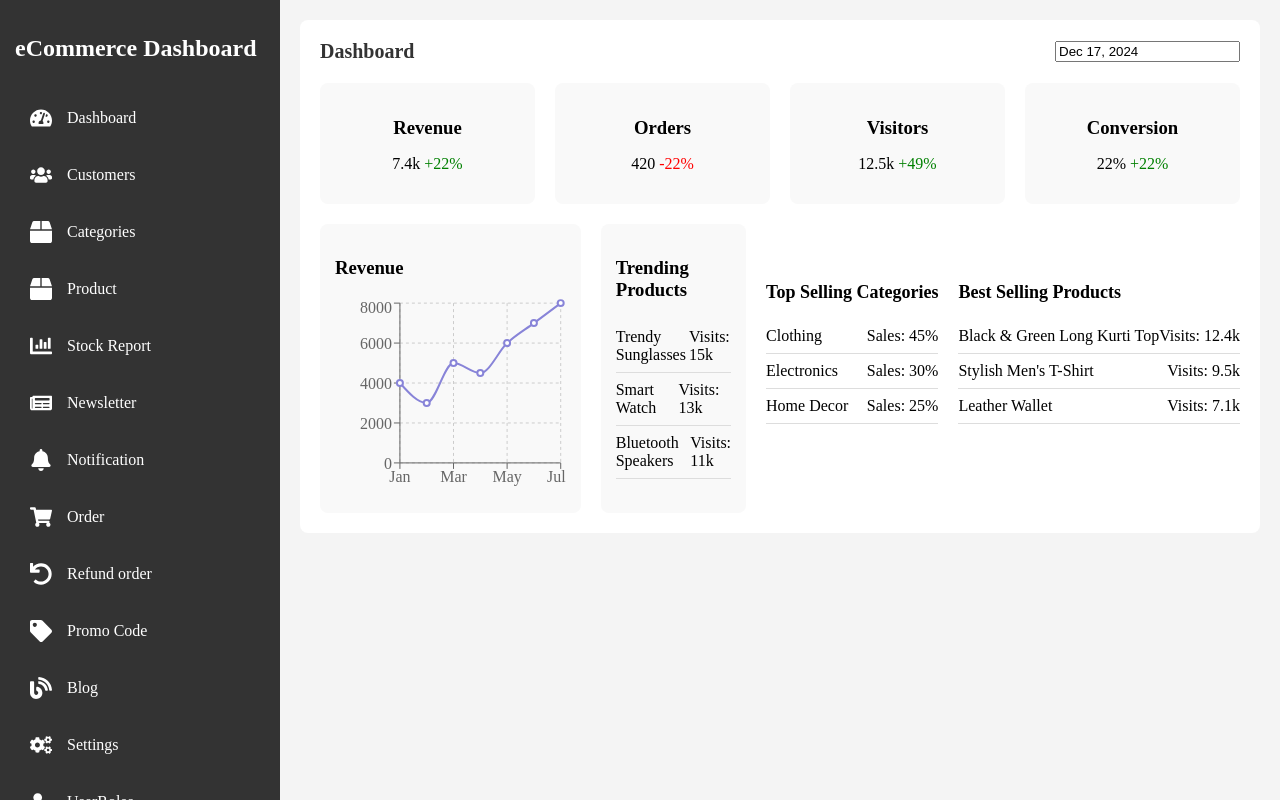
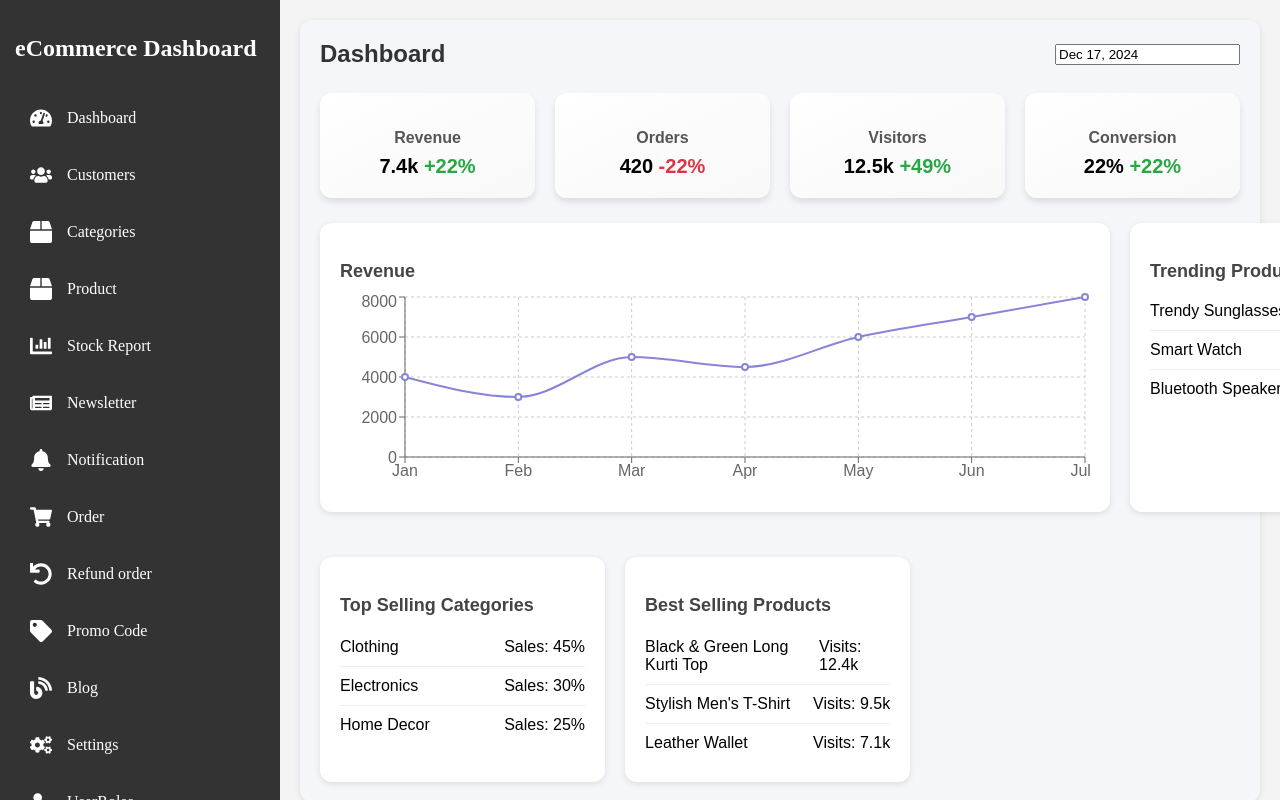
Before and after one commit to Rahulkannoujia123/admin-panel-ecommerce, a React (Create React App) app: page /dashboard in a window 1280 px wide. Built offline with nearby package versions, Linux system fonts and the light colour scheme.

Commit message:
admin panel

```diff
--- a/src/pages/dashboard/dashboard.css
+++ b/src/pages/dashboard/dashboard.css
@@ -1,42 +1,83 @@
+/* General Dashboard Styles */
 .dashboard {
-  background-color: #fff;
+  background: #f4f6f9;
   padding: 20px;
-  border-radius: 8px;
+  border-radius: 12px;
+  box-shadow: 0 2px 6px rgba(0, 0, 0, 0.1);
+  font-family: Arial, sans-serif;
 }
 
 header {
   display: flex;
   justify-content: space-between;
   align-items: center;
-  margin-bottom: 20px;
+  margin-bottom: 25px;
 }
 
+header h1 {
+  font-size: 24px;
+  color: #333;
+}
+
+header button {
+  background-color: #007bff;
+  color: #fff;
+  border: none;
+  padding: 8px 12px;
+  border-radius: 6px;
+  font-size: 14px;
+  cursor: pointer;
+  transition: background 0.3s;
+}
+
+header button:hover {
+  background-color: #0056b3;
+}
+
+/* Statistics Section */
 .stats {
   display: flex;
   gap: 20px;
-  margin-bottom: 20px;
+  margin-bottom: 25px;
+  flex-wrap: wrap;
 }
 
 .stat {
-  background-color: #f9f9f9;
-  padding: 15px;
-  border-radius: 8px;
+  background: linear-gradient(to bottom right, #ffffff, #f8f8f8);
+  box-shadow: 0 4px 6px rgba(0, 0, 0, 0.1);
+  padding: 20px;
+  border-radius: 12px;
   flex: 1;
   text-align: center;
+  transition: transform 0.3s, box-shadow 0.3s;
+}
+
+.stat:hover {
+  transform: translateY(-5px);
+  box-shadow: 0 6px 12px rgba(0, 0, 0, 0.15);
 }
 
 .stat h3 {
-  margin-bottom: 10px;
+  font-size: 16px;
+  color: #555;
+  margin-bottom: 8px;
+}
+
+.stat p {
+  font-size: 20px;
+  font-weight: bold;
+  margin: 0;
 }
 
 .stat .positive {
-  color: green;
+  color: #28a745;
 }
 
 .stat .negative {
-  color: red;
+  color: #dc3545;
 }
 
+/* Charts Section */
 .charts {
   display: flex;
   gap: 20px;
@@ -47,45 +88,67 @@ header {
   display: flex;
   gap: 20px;
   flex: 1;
-  justify-content: space-between;
 }
 
 .revenue-chart,
 .trending-products {
-  background-color: #f9f9f9;
-  padding: 15px;
-  border-radius: 8px;
+  background: #fff;
+  box-shadow: 0 2px 6px rgba(0, 0, 0, 0.1);
+  padding: 20px;
+  border-radius: 12px;
   flex: 1;
+  transition: box-shadow 0.3s;
+  width: 500px;
 }
 
 .revenue-chart {
-  flex: 2;
+  flex: 3; /* Increased width */
+  min-width: 60%; /* Prevent shrinking */
 }
 
 .trending-products {
   flex: 1;
 }
 
+.revenue-chart:hover,
+.trending-products:hover {
+  box-shadow: 0 6px 10px rgba(0, 0, 0, 0.15);
+}
+
+.revenue-chart h3,
+.trending-products h3 {
+  margin-bottom: 10px;
+  font-size: 18px;
+  color: #444;
+}
+
+/* Details Section */
 .details {
   display: flex;
   gap: 20px;
-  margin-top: 20px;
+  margin-top: 25px;
 }
 
 .top-selling,
 .best-selling {
-  margin-top: 20px;
+  background: #fff;
+  border-radius: 12px;
+  box-shadow: 0 2px 6px rgba(0, 0, 0, 0.1);
+  padding: 20px;
+  flex: 1;
 }
 
 .top-selling h3,
 .best-selling h3 {
   font-size: 18px;
-  margin-bottom: 10px;
+  color: #444;
+  margin-bottom: 12px;
 }
 
 .top-selling ul,
 .best-selling ul {
   list-style: none;
+  margin: 0;
   padding: 0;
 }
 
@@ -93,18 +156,75 @@ header {
 .best-selling li {
   display: flex;
   justify-content: space-between;
-  padding: 8px 0;
-  border-bottom: 1px solid #ddd;
+  padding: 10px 0;
+  border-bottom: 1px solid #eee;
+  transition: background-color 0.3s;
 }
 
+.top-selling li:hover,
+.best-selling li:hover {
+  background-color: #f8f8f8;
+}
+
+.top-selling li:last-child,
+.best-selling li:last-child {
+  border-bottom: none;
+}
+
+/* Trending Products */
 .trending-products ul {
   list-style: none;
+  margin: 0;
   padding: 0;
 }
 
 .trending-products li {
   display: flex;
   justify-content: space-between;
-  padding: 8px 0;
-  border-bottom: 1px solid #ddd;
+  padding: 10px 0;
+  border-bottom: 1px solid #eee;
+  transition: background-color 0.3s;
 }
+
+.trending-products li:hover {
+  background-color: #f8f8f8;
+}
+
+.trending-products li:last-child {
+  border-bottom: none;
+}
+
+/* Responsive Design */
+@media (max-width: 768px) {
+  .stats,
+  .charts,
+  .details {
+    flex-direction: column;
+  }
+
+  .stat,
+  .revenue-chart,
+  .trending-products {
+    flex: none;
+    width: 100%;
+  }
+}
+
+@media (max-width: 480px) {
+  header h1 {
+    font-size: 20px;
+  }
+
+  header button {
+    padding: 6px 10px;
+    font-size: 12px;
+  }
+
+  .stat h3 {
+    font-size: 14px;
+  }
+
+  .stat p {
+    font-size: 18px;
+  }
+}
--- /dev/null
+++ b/src/pages/stockreport/stockreport.css
@@ -0,0 +1,94 @@
+/* Container */
+.stock-report-container {
+    width: 90%;
+    margin: 20px auto;
+    font-family: "Poppins", sans-serif;
+  }
+
+  /* Title */
+  .stock-report-title {
+    text-align: center;
+    font-size: 28px;
+    font-weight: 600;
+    margin-bottom: 20px;
+    color: #333;
+  }
+
+  /* Search Container */
+  .search-container {
+    display: flex;
+    justify-content: flex-end;
+    margin-bottom: 15px;
+  }
+
+  .search-input {
+    padding: 8px 12px;
+    font-size: 14px;
+    border: 1px solid #ccc;
+    border-radius: 4px;
+    outline: none;
+    width: 250px;
+  }
+
+  /* Table */
+  .stock-report-table {
+    width: 100%;
+    border-collapse: collapse;
+    box-shadow: 0 4px 8px rgba(0, 0, 0, 0.1);
+    background-color: #fff;
+  }
+
+  .stock-report-table th,
+  .stock-report-table td {
+    padding: 10px 15px;
+    text-align: center;
+    border: 1px solid #ddd;
+  }
+
+  .stock-report-table th {
+    background-color: #4caf50;
+    color: white;
+  }
+
+  .stock-report-table tr:nth-child(even) {
+    background-color: #f9f9f9;
+  }
+
+  .stock-report-table tr:hover {
+    background-color: #e6f7ff;
+  }
+
+  .no-data {
+    text-align: center;
+    color: #888;
+    font-size: 16px;
+    padding: 20px;
+  }
+
+  /* Pagination */
+  .pagination-container {
+    display: flex;
+    justify-content: center;
+    align-items: center;
+    margin-top: 20px;
+  }
+
+  .pagination-container button {
+    padding: 6px 12px;
+    margin: 0 5px;
+    background-color: #4caf50;
+    color: white;
+    border: none;
+    border-radius: 4px;
+    cursor: pointer;
+  }
+
+  .pagination-container button:disabled {
+    background-color: #ccc;
+    cursor: not-allowed;
+  }
+
+  .pagination-container span {
+    font-size: 14px;
+    color: #333;
+  }
--- /dev/null
+++ b/src/pages/stockreport/stockreport.jsx
@@ -0,0 +1,107 @@
+import React, { useState } from "react";
+import "./stockreport.css";
+
+const StockReportList = () => {
+  const stockReports = [
+    { id: 1, productName: "Hariguru Fashion Womens Georgette Silk Foil Printed Gown (Multicolor)", hsnCode: "1234", totalSales: 200, available: 50 },
+    { id: 2, productName: "Ceremonial Print Nehru Jacket with Welt Pocket", hsnCode: "5678", totalSales: 150, available: 30 },
+    { id: 3, productName: "SkyTara Net Semi Stitched Anarkali Gown", hsnCode: "9101", totalSales: 300, available: 75 },
+    { id: 4, productName: "Siril Art Silk & Khadi Silk Multicolor & Off-White Color Saree with Blouse piece | sarees for Women| saree | sarees", hsnCode: "1121", totalSales: 100, available: 20 },
+    { id: 5, productName: "Floral Printed Casual Kurti", hsnCode: "1314", totalSales: 400, available: 40 },
+    { id: 6, productName: "Men's Plain Shirt", hsnCode: "1516", totalSales: 350, available: 80 },
+    { id: 7, productName: "Classic Cotton Saree", hsnCode: "1718", totalSales: 250, available: 30 },
+    { id: 8, productName: "Branded Silk Dupatta", hsnCode: "1910", totalSales: 320, available: 60 },
+    { id: 9, productName: "Rayon Printed Palazzo Pants", hsnCode: "2122", totalSales: 500, available: 90 },
+    { id: 10, productName: "Designer Anarkali Suit", hsnCode: "2324", totalSales: 600, available: 100 },
+    { id: 11, productName: "Handwoven Kanjeevaram Saree", hsnCode: "2526", totalSales: 700, available: 110 },
+    { id: 12, productName: "Ethnic Kurta for Men", hsnCode: "2728", totalSales: 450, available: 70 },
+  ];
+
+  const [search, setSearch] = useState("");
+  const [currentPage, setCurrentPage] = useState(1);
+  const itemsPerPage = 10;
+
+  // Search Filter Logic
+  const filteredReports = stockReports.filter((report) =>
+    report.productName.toLowerCase().includes(search.toLowerCase())
+  );
+
+  // Pagination Logic
+  const indexOfLastItem = currentPage * itemsPerPage;
+  const indexOfFirstItem = indexOfLastItem - itemsPerPage;
+  const currentItems = filteredReports.slice(indexOfFirstItem, indexOfLastItem);
+  const totalPages = Math.ceil(filteredReports.length / itemsPerPage);
+
+  const handleNextPage = () => {
+    if (currentPage < totalPages) setCurrentPage(currentPage + 1);
+  };
+
+  const handlePrevPage = () => {
+    if (currentPage > 1) setCurrentPage(currentPage - 1);
+  };
+
+  return (
+    <div className="stock-report-container">
+      <h1 className="stock-report-title">Stock Report</h1>
+
+      {/* Search Bar */}
+      <div className="search-container">
+        <input
+          type="text"
+          placeholder="Search Product..."
+          value={search}
+          onChange={(e) => {
+            setSearch(e.target.value);
+            setCurrentPage(1); // Reset to first page on search
+          }}
+          className="search-input"
+        />
+      </div>
+
+      {/* Table */}
+      <table className="stock-report-table">
+        <thead>
+          <tr>
+            <th>ID</th>
+            <th>Product Name</th>
+            <th>HSN Code</th>
+            <th>Total Sales</th>
+            <th>Available</th>
+          </tr>
+        </thead>
+        <tbody>
+          {currentItems.length > 0 ? (
+            currentItems.map((report) => (
+              <tr key={report.id}>
+                <td>{report.id}</td>
+                <td>{report.productName}</td>
+                <td>{report.hsnCode}</td>
+                <td>{report.totalSales}</td>
+                <td>{report.available}</td>
+              </tr>
+            ))
+          ) : (
+            <tr>
+              <td colSpan="5" className="no-data">No records found</td>
+            </tr>
+          )}
+        </tbody>
+      </table>
+
+      {/* Pagination */}
+      <div className="pagination-container">
+        <button onClick={handlePrevPage} disabled={currentPage === 1}>
+          Previous
+        </button>
+        <span>
+          Page {currentPage} of {totalPages}
+        </span>
+        <button onClick={handleNextPage} disabled={currentPage === totalPages}>
+          Next
+        </button>
+      </div>
+    </div>
+  );
+};
+
+export default StockReportList;
--- a/src/routes/index.jsx
+++ b/src/routes/index.jsx
@@ -12,6 +12,7 @@ import NewsletterList from "../pages/newsletter/newsletter";
 import RefundOrderList from "../pages/refundorder/refundorder.jsx";
 import PromocodeList from "../pages/promocode/promocode.jsx";
 import UserRoleList from "../pages/userrole/userrole.jsx";
+import StockReportList from "../pages/stockreport/stockreport.jsx";
 
 const AppRoutes = () => {
   return (
@@ -33,6 +34,7 @@ const AppRoutes = () => {
             <Route path="/refundorder" element={<RefundOrderList />} />
             <Route path="/promocode" element={<PromocodeList />} />
             <Route path="/userrole" element={<UserRoleList />} />
+            <Route path="/stock report" element={<StockReportList />} />
 
           </Routes>
         </div>
```
